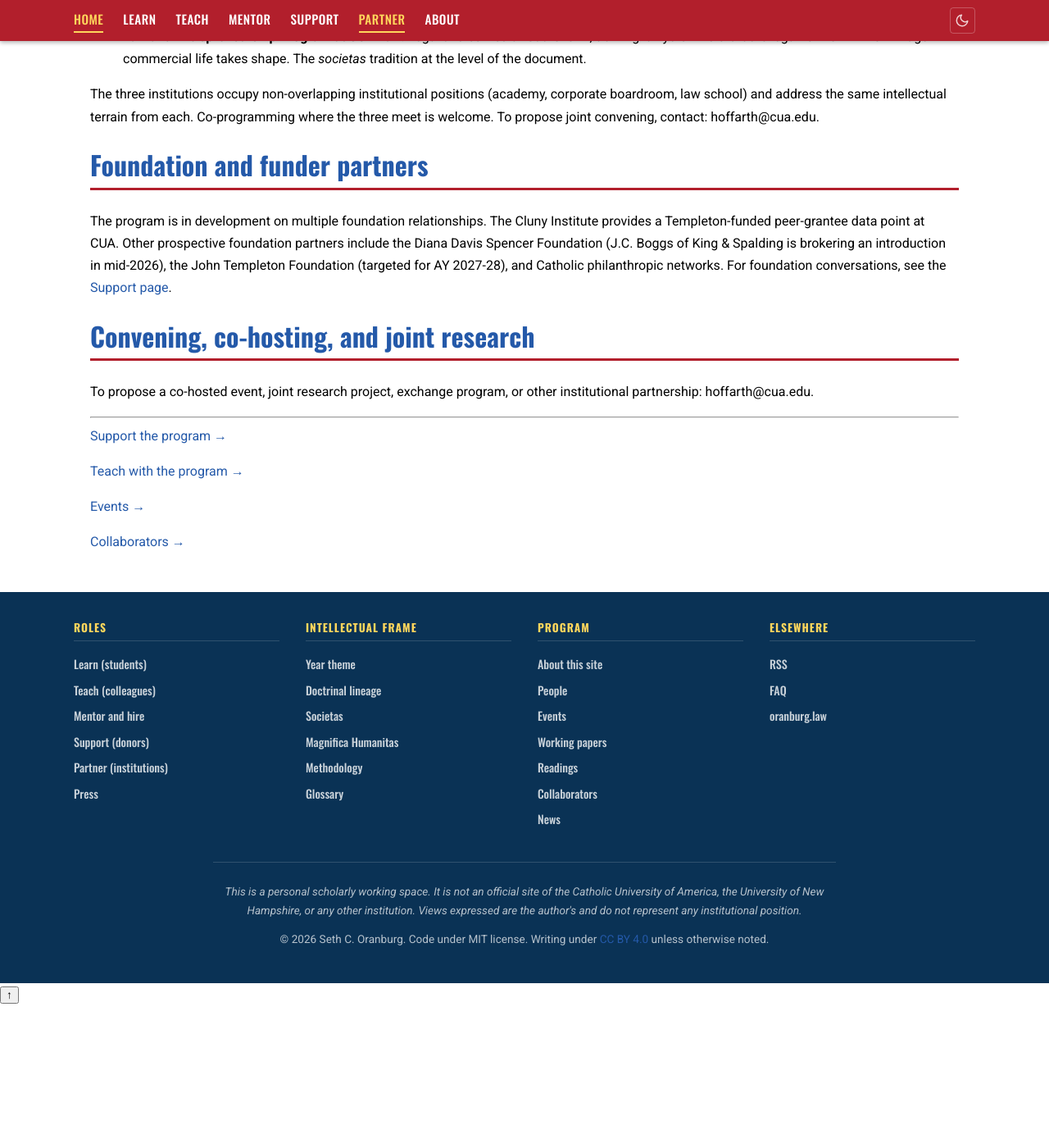
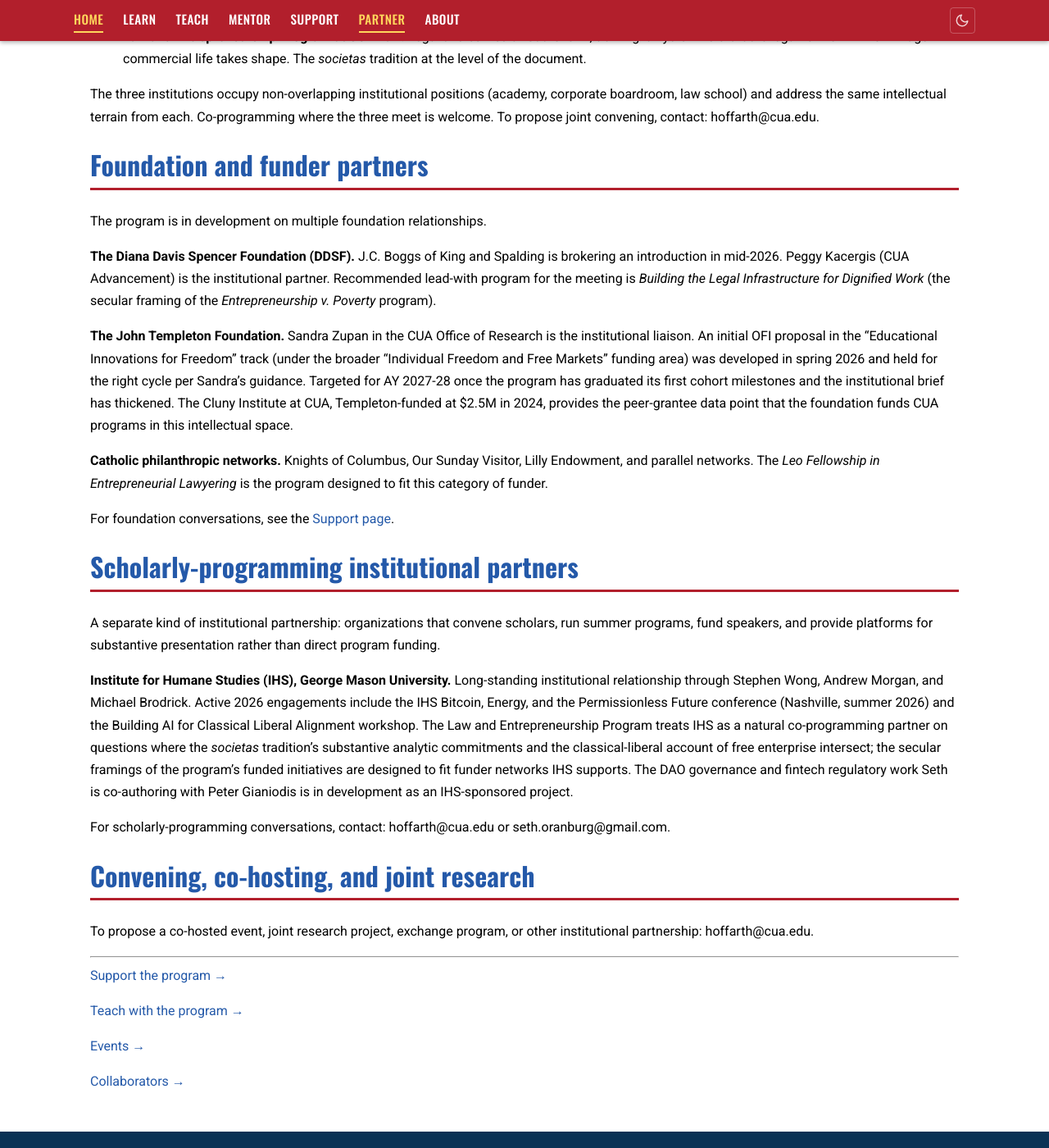
Before and after one commit to Oranburg/LEP, a Jekyll site: the page built from _pages/partner.md, in a window 1280 px wide and 1400 px high, scrolled down 2067 px. Shown: the whole window at 82% size. Built offline with Jekyll 4.4.1, drawn with Linux system fonts in a browser that asks for light colours; before the commit the page ends 3293 px from its top, so only the background shows below that.

Commit message:
Partner page: expand Templeton; add IHS as scholarly-programming partner
Both relationships are active and warm; the Partner page was
underselling them.

Templeton (in the foundation-and-funder section):
- Sandra Zupan named as the CUA Office of Research institutional
  liaison.
- The spring 2026 OFI submission noted ("Educational Innovations for
  Freedom" track under "Individual Freedom and Free Markets").
- Sandra's guidance to hold the proposal for the right cycle
  acknowledged.
- AY 2027-28 target named with the rationale (first cohort milestones
  reached; institutional brief thickened).
- Cluny Institute Templeton data point retained.

DDSF entry also expanded: J.C. Boggs as broker named; recommended
lead-with program identified.

Catholic philanthropic networks: Knights of Columbus, Our Sunday
Visitor, Lilly Endowment named; Leo Fellowship identified as the
program designed for this funder class.

New section: "Scholarly-programming institutional partners."

Institute for Humane Studies (IHS) at George Mason University added
with the Stephen Wong / Andrew Morgan / Michael Brodrick relationship
named. Two active 2026 engagements documented (Bitcoin, Energy, and
the Permissionless Future conference in Nashville; Building AI for
Classical Liberal Alignment workshop). IHS positioned as the natural
co-programming partner for the secular framings of the program's
initiatives. The DAO governance paper co-authored with Peter
Gianiodis named as an in-development IHS-sponsored project.

Co-Authored-By: Claude Opus 4.7 (1M context) <noreply@anthropic.com>

```diff
--- a/_pages/partner.md
+++ b/_pages/partner.md
@@ -56,7 +56,23 @@ The three institutions occupy non-overlapping institutional positions (academy,
 
 ## Foundation and funder partners
 
-The program is in development on multiple foundation relationships. The Cluny Institute provides a Templeton-funded peer-grantee data point at CUA. Other prospective foundation partners include the Diana Davis Spencer Foundation (J.C. Boggs of King & Spalding is brokering an introduction in mid-2026), the John Templeton Foundation (targeted for AY 2027-28), and Catholic philanthropic networks. For foundation conversations, see the [Support page]({{ '/support/' | relative_url }}).
+The program is in development on multiple foundation relationships.
+
+**The Diana Davis Spencer Foundation (DDSF).** J.C. Boggs of King and Spalding is brokering an introduction in mid-2026. Peggy Kacergis (CUA Advancement) is the institutional partner. Recommended lead-with program for the meeting is *Building the Legal Infrastructure for Dignified Work* (the secular framing of the *Entrepreneurship v. Poverty* program).
+
+**The John Templeton Foundation.** Sandra Zupan in the CUA Office of Research is the institutional liaison. An initial OFI proposal in the "Educational Innovations for Freedom" track (under the broader "Individual Freedom and Free Markets" funding area) was developed in spring 2026 and held for the right cycle per Sandra's guidance. Targeted for AY 2027-28 once the program has graduated its first cohort milestones and the institutional brief has thickened. The Cluny Institute at CUA, Templeton-funded at $2.5M in 2024, provides the peer-grantee data point that the foundation funds CUA programs in this intellectual space.
+
+**Catholic philanthropic networks.** Knights of Columbus, Our Sunday Visitor, Lilly Endowment, and parallel networks. The *Leo Fellowship in Entrepreneurial Lawyering* is the program designed to fit this category of funder.
+
+For foundation conversations, see the [Support page]({{ '/support/' | relative_url }}).
+
+## Scholarly-programming institutional partners
+
+A separate kind of institutional partnership: organizations that convene scholars, run summer programs, fund speakers, and provide platforms for substantive presentation rather than direct program funding.
+
+**Institute for Humane Studies (IHS), George Mason University.** Long-standing institutional relationship through Stephen Wong, Andrew Morgan, and Michael Brodrick. Active 2026 engagements include the IHS Bitcoin, Energy, and the Permissionless Future conference (Nashville, summer 2026) and the Building AI for Classical Liberal Alignment workshop. The Law and Entrepreneurship Program treats IHS as a natural co-programming partner on questions where the *societas* tradition's substantive analytic commitments and the classical-liberal account of free enterprise intersect; the secular framings of the program's funded initiatives are designed to fit funder networks IHS supports. The DAO governance and fintech regulatory work Seth is co-authoring with Peter Gianiodis is in development as an IHS-sponsored project.
+
+For scholarly-programming conversations, contact: hoffarth@cua.edu or seth.oranburg@gmail.com.
 
 ## Convening, co-hosting, and joint research
 
```
